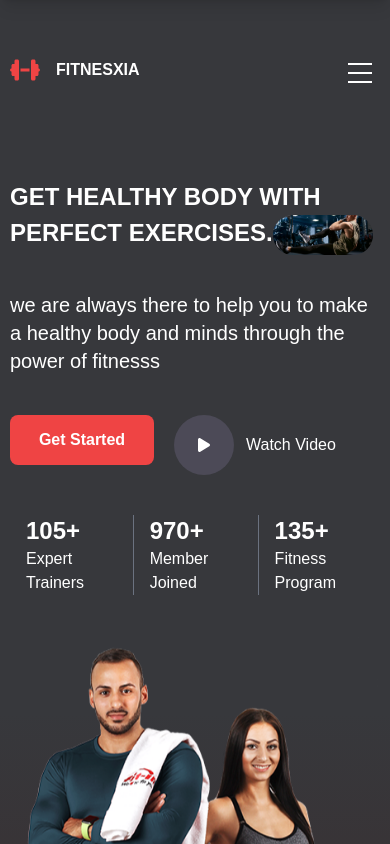
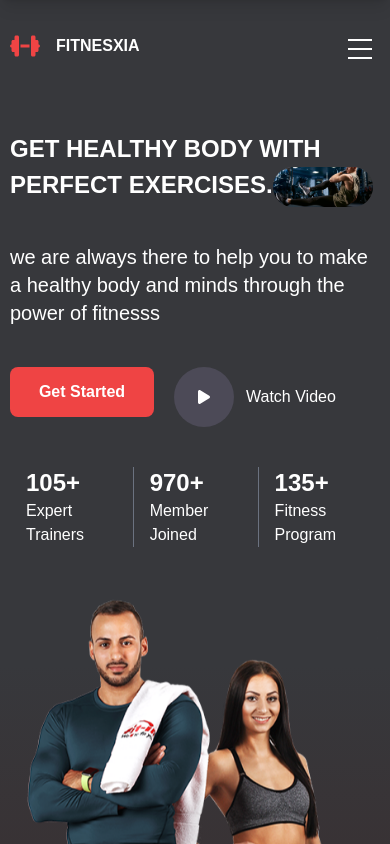
Before and after one commit to sup25/Fitnesxia, a Next.js app: page / in a window 390 px wide. Shown: the top 844 px of the page. Built offline with nearby package versions, Linux system fonts and the light colour scheme.

Commit message:
feat: update nav height for mobile view

```diff
--- a/components/navbar/index.tsx
+++ b/components/navbar/index.tsx
@@ -10,7 +10,7 @@ const Navbar = () => {
   return (
     <div className="section">
       <div className="container">
-        <div className="w-full flex items-center justify-between py-12 ">
+        <div className="w-full flex items-center justify-between md:py-12 py-6 ">
           <div className="flex items-center gap-4">
             <FaDumbbell size={30} className="text-red-500" />
             <p className="uppercase font-semibold text-white ">Fitnesxia</p>
```
